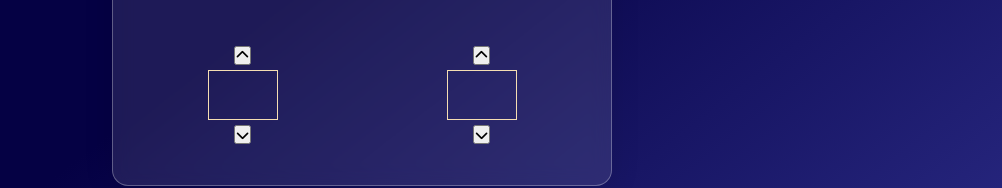
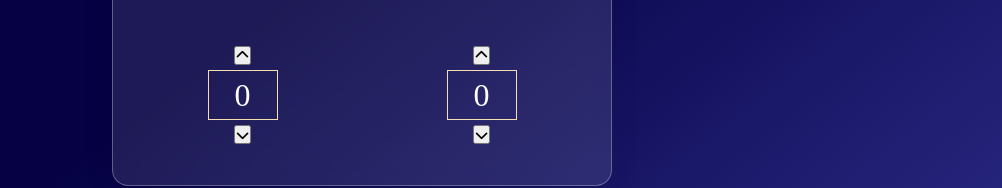
Before and after one commit to norplys/reacttimer, a React (Vite) app: page / in a window 1280 px wide. Shown: the part 464-652 px from the top of the page, without its empty margins (278-1280 px from the left). Built offline with nearby package versions, Linux system fonts and the light colour scheme.

Commit message:
adding increment and decrement logic

```diff
--- a/src/App.jsx
+++ b/src/App.jsx
@@ -16,13 +16,50 @@ class App extends React.Component{
       second : 0,
     }
   }
+  minuteUp(){
+    this.state.minute >= 60 ? this.setState({minute : 60}) :
+    this.setState({
+      minute : this.state.minute + 1,
+    });
+  };
+
+  minuteDown(){
+  if(this.state.minute <= 0){
+    this.setState({
+      minute : 0,
+    });
+  } else {
+    this.setState({
+      minute : this.state.minute - 1,
+    })}
+    ;
+  };
+
+  breakUp(){
+    this.state.breakTime >= 60 ? this.setState({breakTime : 60}) :
+    this.setState({
+      breakTime : this.state.breakTime + 1,
+    });
+  }
+
+  breakDown(){
+    if(this.state.breakTime <= 0){
+      this.setState({
+        breakTime  : 0,
+      })
+    } else{
+    this.setState({
+      breakTime : this.state.breakTime - 1,
+    })
+  };
+  }
 
   render(){
     return(
       <div className='container'>
         <Button/>
         <Display minute = {this.state.minute} second = {this.state.second}/>
-        <Control/>
+        <Control minute = {this.state.minute} minuteUp = {this.minuteUp.bind(this)}  minuteDown = {this.minuteDown.bind(this)} break = {this.state.breakTime} breakDown = {this.breakDown.bind(this)} breakUp = {this.breakUp.bind(this)}/>
       </div>
     )
   }
--- a/src/App.scss
+++ b/src/App.scss
@@ -14,6 +14,7 @@ display: flex;
     margin: 0;
     box-sizing: border-box;
 }
+
 body{
     @include flex(center ,center);
     min-width: 100vw;
@@ -63,10 +64,13 @@ body{
         @include flex(center,center,column);
 
         .control-display{
+            @include flex(center,center);
             margin: 5px;
             width : 70px;
             height: 50px;
             border: 1px solid wheat;
+            font-size: 2rem;
+            color: white;
         }
     }
 }
--- a/src/assets/component/button.jsx
+++ b/src/assets/component/button.jsx
@@ -8,7 +8,7 @@ export default class Button extends React.Component{
             <section className="button-container">
                     <i className="fa-solid fa-play"></i>
                     <i className="fa-sharp fa-solid fa-pause"></i>
-                    <i class="fa-solid fa-rotate"></i>
+                    <i className="fa-solid fa-rotate"></i>
             </section>
         )
     }
--- a/src/assets/component/control.jsx
+++ b/src/assets/component/control.jsx
@@ -10,14 +10,14 @@ export default class Control extends React.Component{
         return(
             <section className="control-container">
                 <section className="containing">
-                    <button className="up"><i class="fa-solid fa-chevron-up"></i></button>
-                    <div className="control-display"></div>
-                    <button className="down"><i class="fa-solid fa-chevron-up fa-rotate-180"></i></button>
+                    <button className="up" onClick={this.props.minuteUp}><i className="fa-solid fa-chevron-up"></i></button>
+                    <div className="control-display">{this.props.minute}</div>
+                    <button className="down" onClick={this.props.minuteDown}><i className="fa-solid fa-chevron-up fa-rotate-180"></i></button>
                 </section>
                 <section className="containing">
-                    <button className="up"><i class="fa-solid fa-chevron-up"></i></button>
-                    <div className="control-display"></div>
-                    <button className="down"><i class="fa-solid fa-chevron-up fa-rotate-180"></i></button>
+                    <button className="up" onClick={this.props.breakUp}><i className="fa-solid fa-chevron-up"></i></button>
+                    <div className="control-display">{this.props.break}</div>
+                    <button className="down" onClick={this.props.breakDown}><i className="fa-solid fa-chevron-up fa-rotate-180"></i></button>
                 </section>
             </section>
         )
--- a/src/assets/component/display.jsx
+++ b/src/assets/component/display.jsx
@@ -6,7 +6,8 @@ export default class Display extends React.Component{
     render(){
         return(
             <section className="display-container">
-                00:00
+                {this.props.minute < 10 ? '0' + this.props.minute : this.props.minute}
+                :00
             </section>
         )
     }
--- a/src/main.jsx
+++ b/src/main.jsx
@@ -3,7 +3,5 @@ import ReactDOM from 'react-dom/client'
 import App from './App.jsx'
 
 ReactDOM.createRoot(document.getElementById('root')).render(
-  <React.StrictMode>
     <App />
-  </React.StrictMode>,
 )
```
